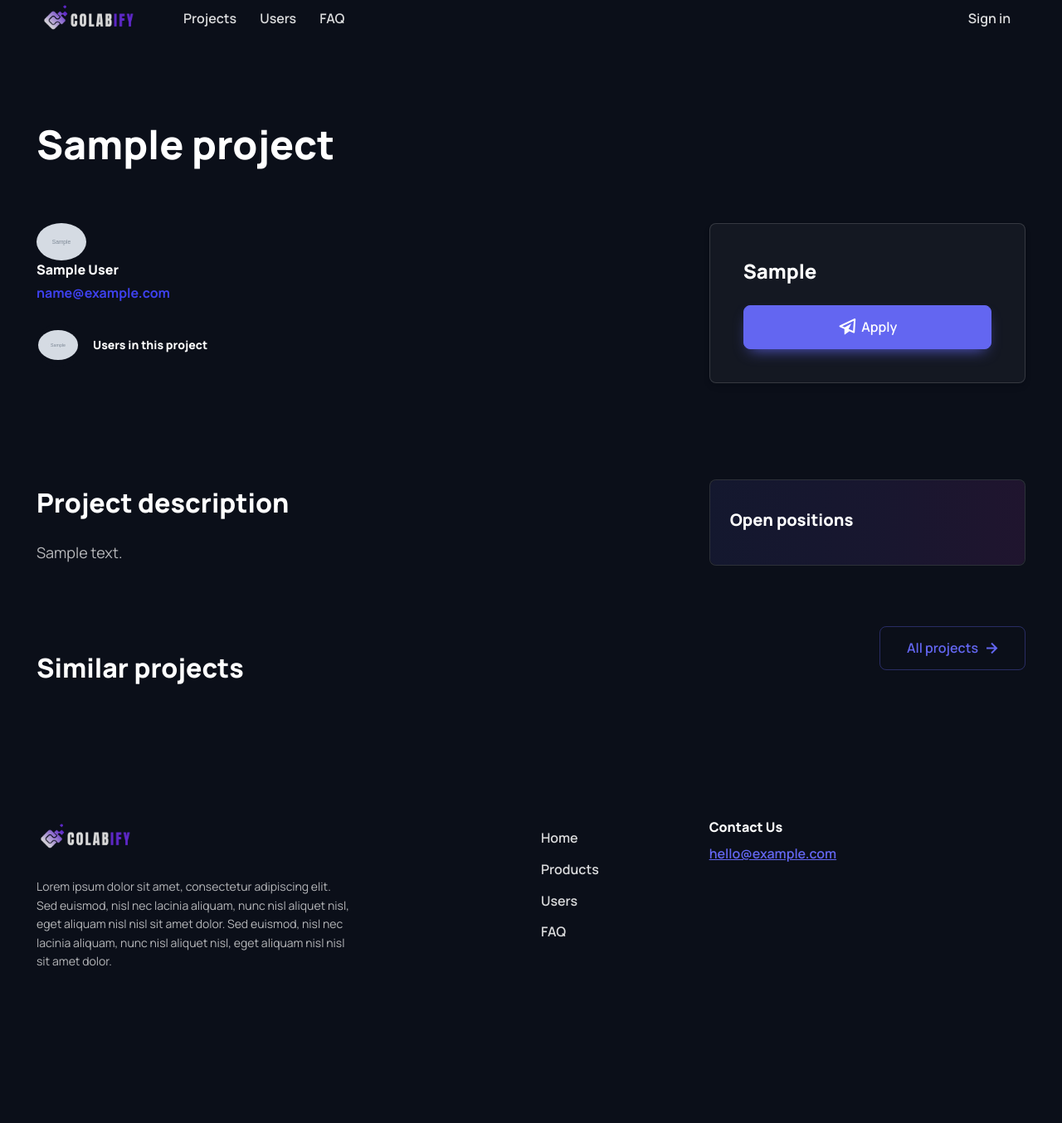
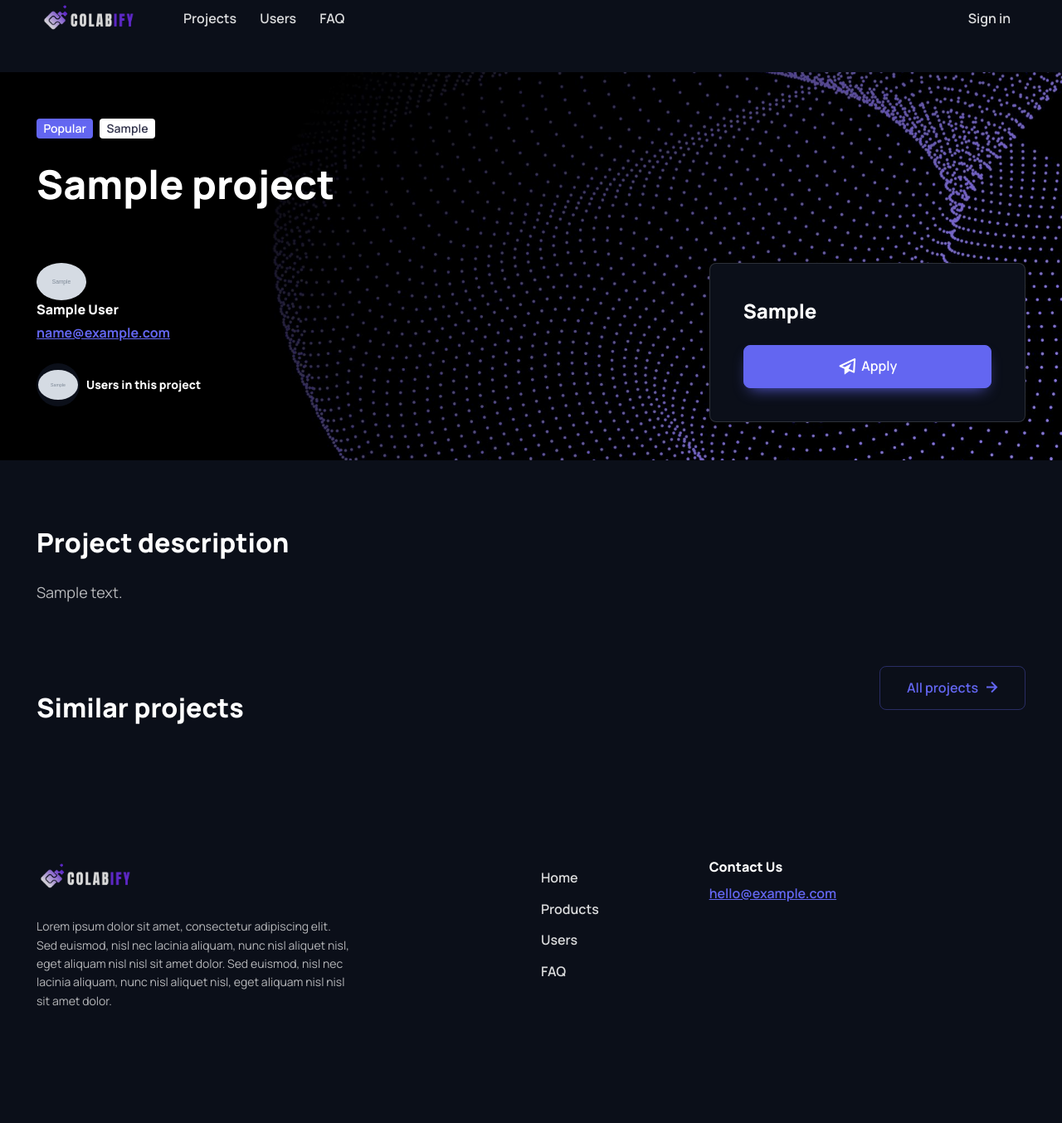
Before and after one commit to dariagridina/hackathon_swps, a Django app: page /projects/1/ in a window 1280 px wide. Shown: the part 17-1371 px from the top of the page at 83% size. Before the commit the page ends 1182 px from the top, so only its background shows below. Run offline with Django 4.2, Linux system fonts and the light colour scheme; tables that the repository leaves empty hold one stand-in row (values such as "Sample post"); grey boxes marked "Sample" are stand-in pictures; some libraries are stand-ins or nearby versions.

Commit message:
Add background project

```diff
--- a/projects/views.py
+++ b/projects/views.py
@@ -1,6 +1,6 @@
 from django.views.generic import DetailView, ListView
 
-from projects.models import Project
+from projects.models import Project, ProjectRole
 from django.db.models import Q
 
 
@@ -10,9 +10,10 @@ class ProjectDetailView(DetailView):
 
     def get_context_data(self, *, object_list=None, **kwargs):
         context = super().get_context_data(**kwargs)
-        context["related_projects"] = Project.objects.exclude(
+        context["related_projects"] = Project.objects.filter(category=self.object.category).exclude(
             id=self.object.id
         ).order_by("?")[:3]
+        context['open_positions'] = ProjectRole.objects.filter(project=self.object, user__isnull=True)
         return context
 
 
--- a/templates/projects/project_detail.html
+++ b/templates/projects/project_detail.html
@@ -3,10 +3,19 @@
 
 {% block content %}
     <!-- Page title -->
-    <section class="container mt-4 pt-lg-2 pb-3">
-        <h1 class="pb-3 mt-5 mb-5" style="max-width: 700px; font-size: xxx-large;">{{ project.name }}</h1>
+    <div class="jarallax">
+        <section class="container mt-4 pt-lg-2 pb-3 zindex-5" data-speed="0.35">
             <div class="row">
-            <div class="col-lg-8">
+                <div class="col">
+                    <div class="d-flex mt-5">
+                        <span class="badge bg-primary fs-sm me-2">Popular</span>
+                        <a href="#" class="badge bg-white text-nav fs-sm text-decoration-none">{{ project.category }}</a>
+                    </div>
+                    <h1 class="pb-3 mt-4 mb-5" style="max-width: 700px; font-size: xxx-large;">{{ project.name }}</h1>
+                </div>
+            </div>
+            <div class="row">
+                <div class="col-lg-8 col-md-6">
                     <div class="d-flex align-items-center">
                         <div class="ps-1.5">
                             <img src="{{ project.responsible_user.profile.image.url }}"
@@ -20,21 +29,17 @@
                        class="d-flex align-items-center fw-bold text-dark text-decoration-none mt-4 mb-5">
                         {% for role in project.roles.all %}
                             {% if role.user %}
-                            <div class="d-flex me-3">
-                                <div class="d-flex align-items-center justify-content-center bg-light rounded-circle"
-                                     style="width: 52px; height: 52px;">
-                                    <img src="{{ role.user.profile.image.url }}"
-                                         class="rounded-circle" width="48" alt="Avatar">
-                                </div>
+                                <div class="d-flex align-items-center justify-content-center bg-light rounded-circle{% if not forloop.first %} ms-n3{% endif %}" style="width: 52px; height: 52px;">
+                                    <img src="{{ role.user.profile.image.url }}" class="rounded-circle" width="48" alt="{{ role.user.get_full_name }} Avatar">
                                 </div>
                             {% endif %}
 
                         {% endfor %}
-                    <span class="fs-sm"><span class="text-primary fw-semibold"></span> Users in this project</span>
+                        <span class="fs-sm"><span class="text-primary fw-semibold ms-2"></span> Users in this project</span>
                     </a>
                 </div>
-            <div class="col-lg-4">
-                <div class="card shadow-sm p-sm-3">
+                <div class="col-lg-4 col-md-6">
+                    <div class="card p-sm-3">
                         <div class="card-body ">
                             <h4 class="mb-4">{{ project.location }}</h4>
                             <a href="#"
@@ -44,6 +49,10 @@
                 </div>
             </div>
         </section>
+        <div id="jarallax-container-0" class="jarallax-container" style="position: absolute; top: 0px; left: 0px; width: 100%; height: 100%; overflow: hidden; z-index: -100; clip-path: polygon(0px 0px, 100% 0px, 100% 100%, 0px 100%);">
+            <div class="jarallax-img w-100" style="background-image: url({% static "images/project-bg.jpg" %}); object-fit: cover; object-position: 50% 50%; max-width: none; position: fixed; top: 0px; left: 0px; width: 698.667px; height: 548.503px; overflow: hidden; pointer-events: none; transform-style: preserve-3d; backface-visibility: hidden; margin-top: 10.2484px; transform: translate3d(0px, 13.5516px, 0px);" data-jarallax-original-styles="background-image: url({% static "images/broject-bg.jpg" %});"></div>
+        </div>
+    </div>
 
     <!-- Content -->
     <section class="container pt-2 mt-8 mt-md-4 mt-xl-5">
@@ -54,27 +63,26 @@
                     <div class="mb-4 pb-2">
                         <h2 class="h1 mb-4 mt-4" style="font-size: xx-large;">Project description</h2>
                         <p class="fs-lg mb-0">{{ project.description }}</p>
-                        <!-- Tags -->
                     </div>
                 </div>
             </div>
             <div class="col-lg-4">
+                {% if open_positions %}
                     <div class="card card-body position-relative mt-3 mb-3">
                         <div style="margin-top: 10px;"></div>
                         <span class="position-absolute top-0 start-0 w-100 h-100 bg-gradient-primary opacity-10 rounded-3"></span>
                         <div class="position-relative zindex-2">
                             <h3 class="h5">Open positions</h3>
                             <ul class="list-unstyled mb-0">
-                            {% for role in project.roles.all %}
-                                {% if not role.user %}
+                                {% for role in open_positions %}
                                     <li class="border-bottom pb-3 mb-3">
                                         <a href="#">{{ role.name }}</a>
                                     </li>
-                                {% endif %}
                                 {% endfor %}
                             </ul>
                         </div>
                     </div>
+                {% endif %}
             </div>
         </div>
     </section>
@@ -83,7 +91,7 @@
     <section class="container mb-5 pt-md-4">
         <div class="d-flex flex-sm-row flex-column align-items-center justify-content-between mb-4 pb-1 pb-md-3">
             <h2 class="h1 mb-sm-0 mt-5" style="font-size: xx-large;">Similar projects</h2>
-            <a href="project_list.html" class="btn btn-lg btn-outline-primary ms-4">
+            <a href="{% url "project_list" %}" class="btn btn-lg btn-outline-primary ms-4">
                 All projects
                 <i class="bx bx-right-arrow-alt ms-1 me-n1 lh-1 lead"></i>
             </a>
```
Also changed, not shown: static_files/images/project-bg.jpg (added). Lines whose indentation alone changed are shown as unchanged.
